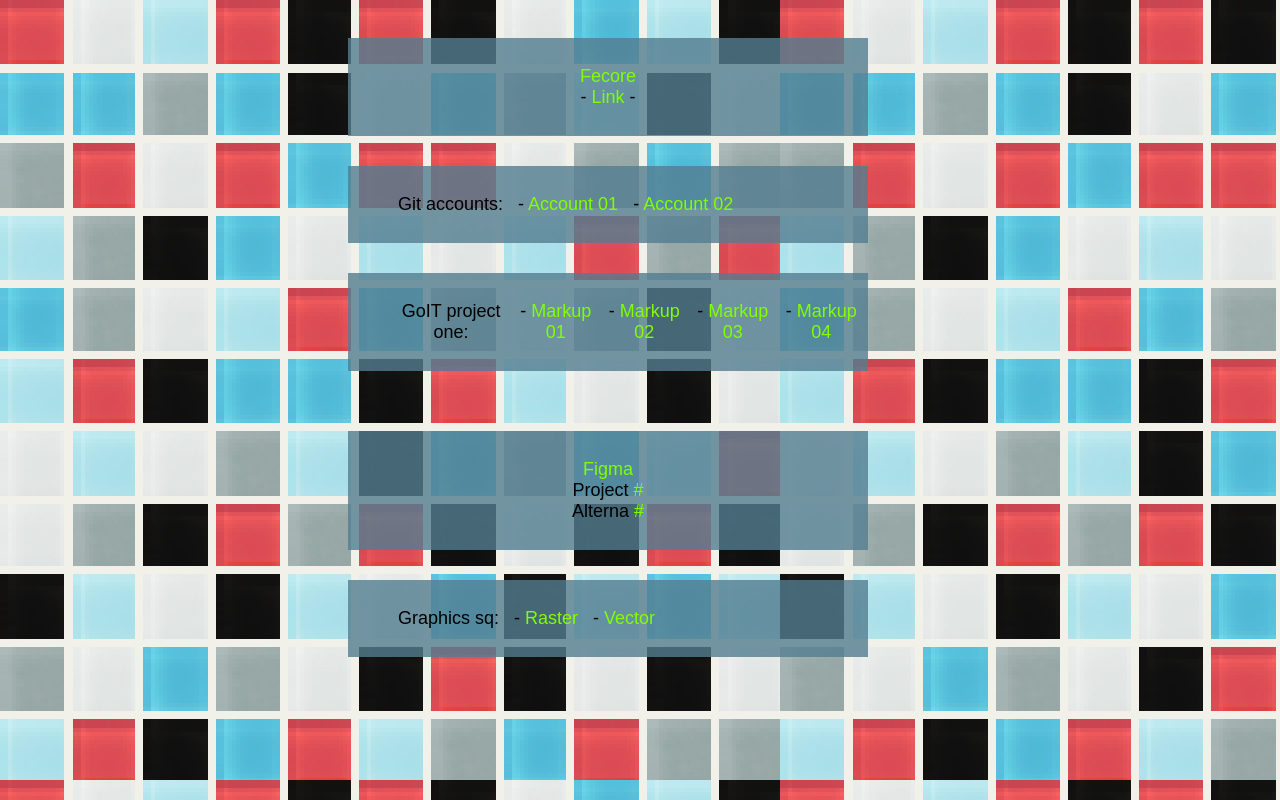
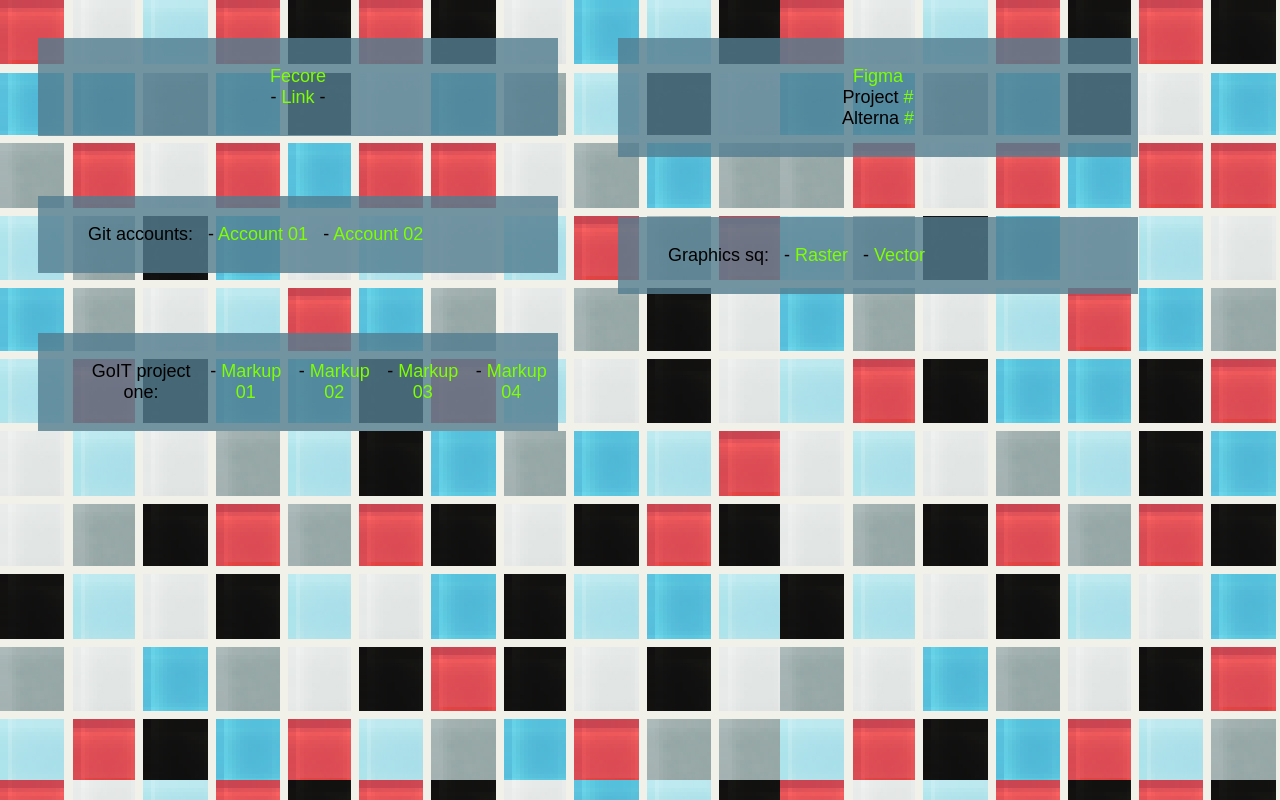
Before and after one commit to JuniorVX/Codes, a plain HTML site: page index.html in a window 1280 px wide. Drawn offline with Linux system fonts and the light colour scheme.

Commit message:
Update styles.css

```diff
--- a/styles.css
+++ b/styles.css
@@ -3,15 +3,15 @@ html {
   font-weight: 500;
   font-style: normal;
   font-family: Arial, Helvetica, sans-serif;
-  background-color: rgba(200, 153, 65, 0.9);
+  background-color: rgba(159, 210, 83, 0.9);
   background-image: url(./steklyannaya-mozaika-leon-mix4-velsy-mozaik.ua_.jpg);
 }
 body {
   width: 1200px;
   display: flex;
-  flex-direction: column;
-  align-content: center;
-  align-items: center;
+  flex-direction: row;
+  align-content: flex-start;
+  align-items: flex-start;
 }
 .link {
   text-decoration: none;
@@ -19,6 +19,10 @@ body {
 }
 .link:hover {
   color: red;
+}
+section {
+  display: flex;
+  flex-direction: column;
 }
 ul {
   list-style: none;
```
